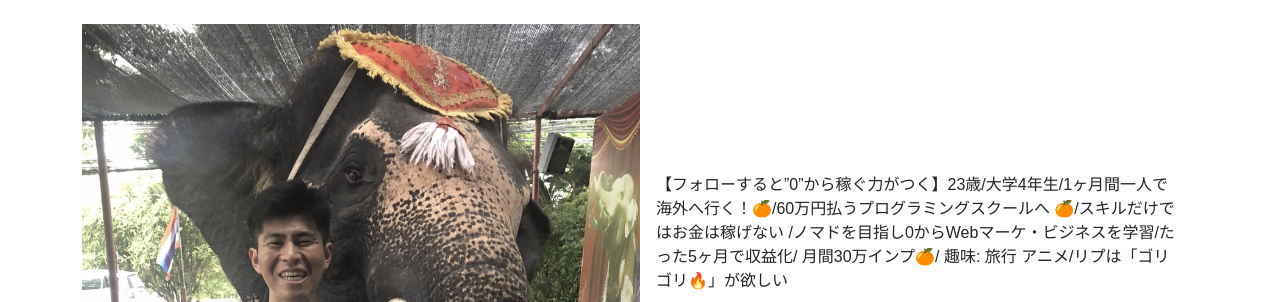
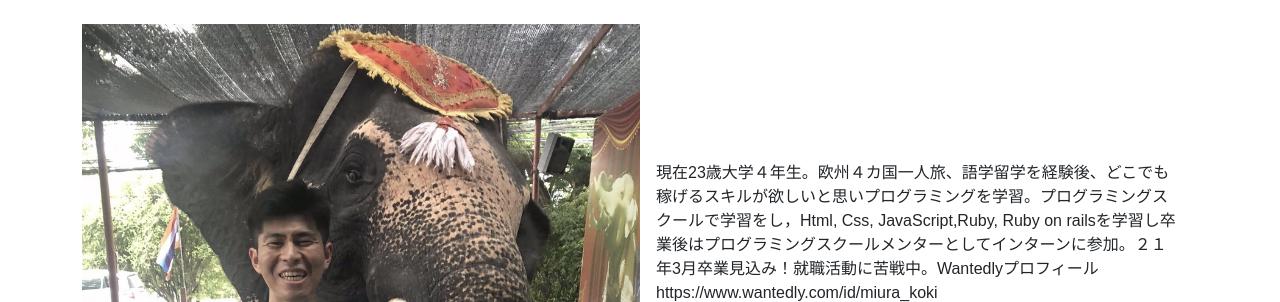
Before and after one commit to koukimiura/portfolio-site, a plain HTML site: page index.html in a window 1280 px wide. Shown: the part 142-444 px from the top of the page. Drawn offline with nearby package versions, Linux system fonts and the light colour scheme.

Commit message:
Add files via upload

```diff
--- a/index.html
+++ b/index.html
@@ -41,7 +41,7 @@
             </div>
               <div class="about-area-description">
                 <div class="about-area-description-text text">
-                  【フォローすると”0”から稼ぐ力がつく】23歳/大学4年生/1ヶ月間一人で海外へ行く！🍊/60万円払うプログラミングスクールへ 🍊/スキルだけではお金は稼げない /ノマドを目指し0からWebマーケ・ビジネスを学習/たった5ヶ月で収益化/ 月間30万インプ🍊/ 趣味: 旅行 アニメ/リプは「ゴリゴリ🔥」が欲しい
+                  現在23歳大学４年生。欧州４カ国一人旅、語学留学を経験後、どこでも稼げるスキルが欲しいと思いプログラミングを学習。プログラミングスクールで学習をし，Html, Css, JavaScript,Ruby, Ruby on railsを学習し卒業後はプログラミングスクールメンターとしてインターンに参加。２１年3月卒業見込み！就職活動に苦戦中。Wantedlyプロフィールhttps://www.wantedly.com/id/miura_koki
                 </div>
                 <div class="about-area-description-icon">
                   <a href="Twitter"><i class="fab fa-twitter"></i></a>
```
